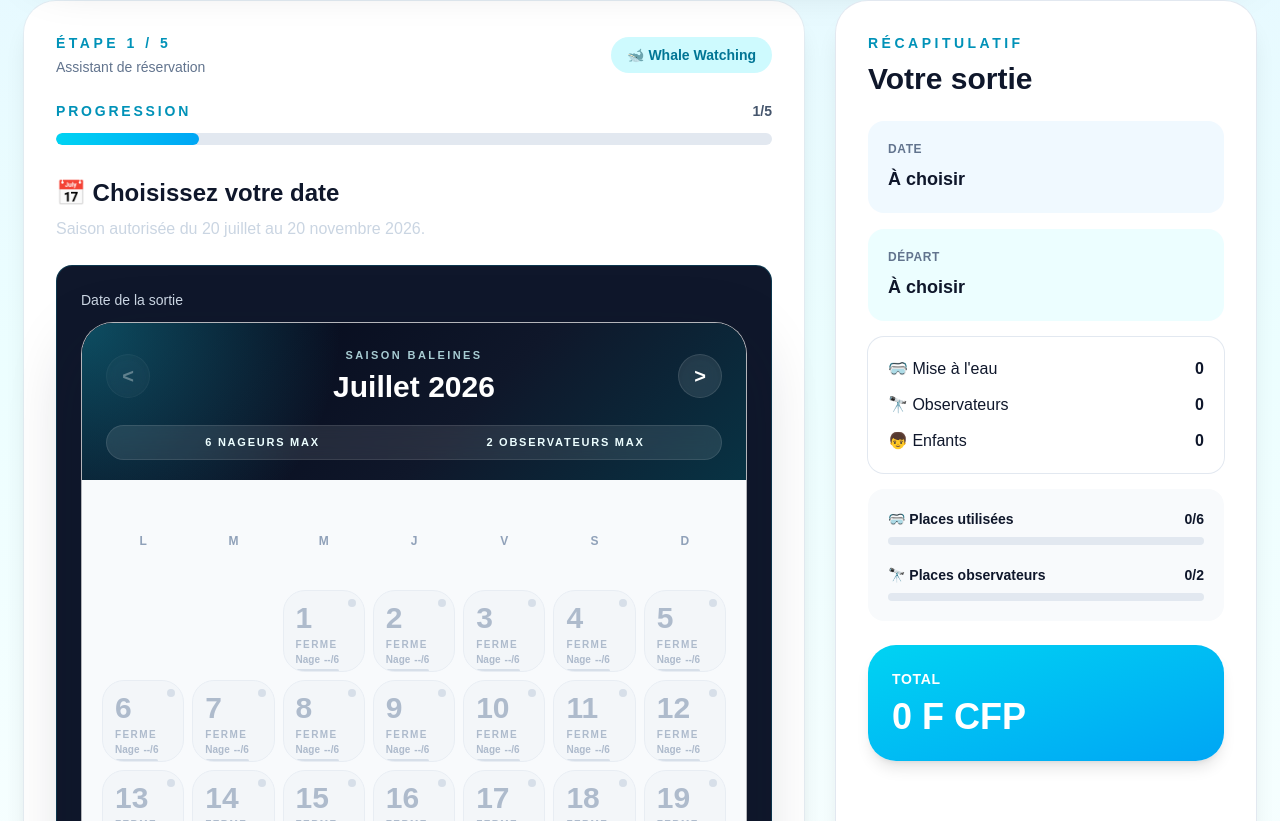
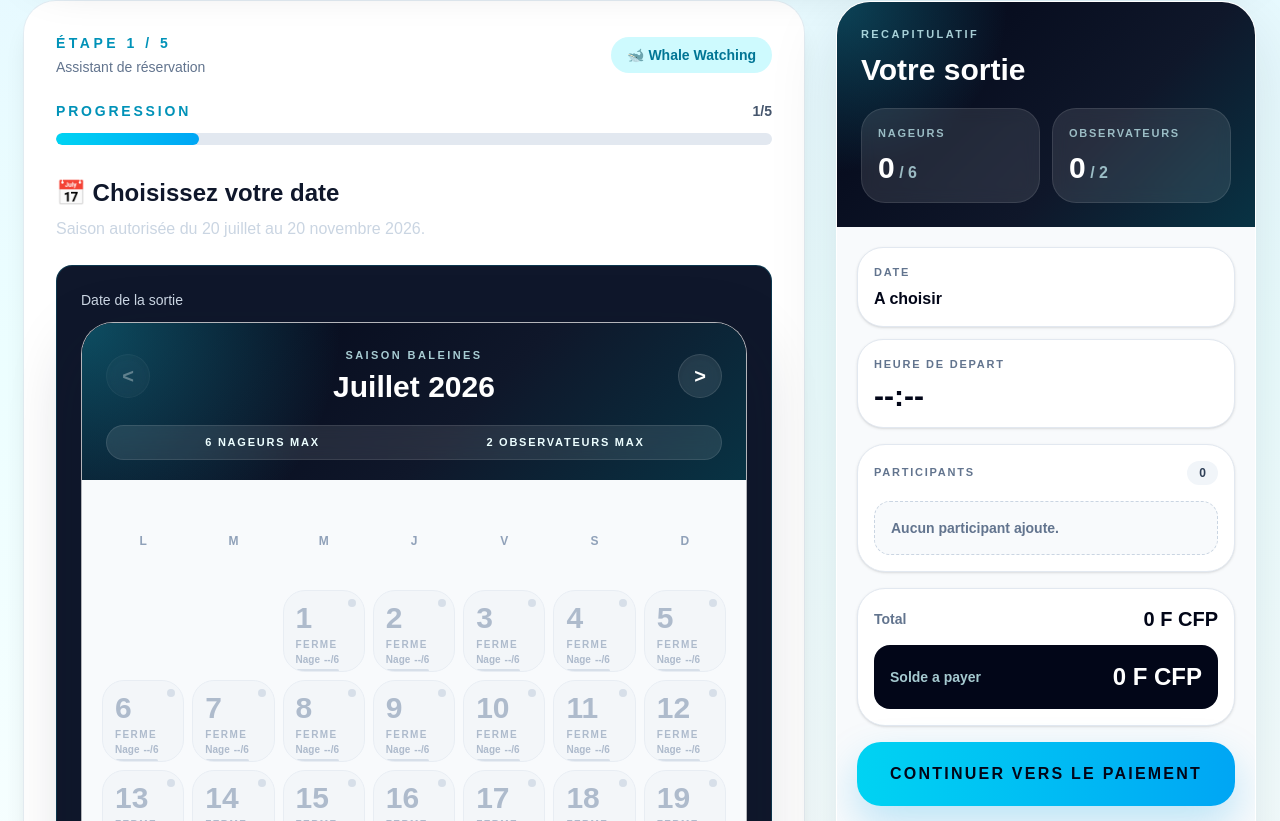
Before and after one commit to sebartacus/tahiti-trip-booking, a Next.js app: page /baleines in a window 1280 px wide. Shown: the part 599-1420 px from the top of the page. Built offline with nearby package versions, Linux system fonts and the light colour scheme.

Commit message:
refactor whale watching v2 summary card

```diff
--- a/src/features/whale-watching-v2/components/layout/SummaryCard.tsx
+++ b/src/features/whale-watching-v2/components/layout/SummaryCard.tsx
@@ -1,7 +1,10 @@
 "use client";
 
-import { BookingState } from "../../types/booking";
-import { formatXpf, formatDateFr } from "../../utils/format";
+import type {
+  BookingState,
+  Participant,
+} from "../../types/booking";
+import { formatDateFr, formatXpf } from "../../utils/format";
 import {
   countAdultObservers,
   countChildObservers,
@@ -13,97 +16,197 @@ type Props = {
   total: number;
 };
 
+type BookingPaymentFields = BookingState & {
+  acompte?: number;
+  deposit?: number;
+  paidAmount?: number;
+  amountPaid?: number;
+};
+
+const typeLabels: Record<Participant["type"], string> = {
+  water: "Nageur",
+  adult_observer: "Observateur adulte",
+  child_observer: "Observateur enfant",
+};
+
+function getDepositAmount(booking: BookingState) {
+  const payment = booking as BookingPaymentFields;
+  const value =
+    payment.acompte ??
+    payment.deposit ??
+    payment.paidAmount ??
+    payment.amountPaid;
+
+  return typeof value === "number" && value > 0 ? value : 0;
+}
+
+function getParticipantName(participant: Participant, index: number) {
+  const name = `${participant.firstName} ${participant.lastName}`.trim();
+
+  return name || `Participant ${index + 1}`;
+}
+
+function getGearLabel(participant: Participant) {
+  if (participant.type !== "water") return "A bord";
+  if (participant.hasOwnGear) return "Materiel personnel";
+
+  const wetsuit = participant.wetsuitSize ?? "combinaison";
+  const fins = participant.finsSize ?? "palmes";
+
+  return `${wetsuit} / ${fins}`;
+}
+
 export function SummaryCard({ booking, total }: Props) {
   const water = countWaterParticipants(booking.participants);
   const adults = countAdultObservers(booking.participants);
   const children = countChildObservers(booking.participants);
   const observers = adults + children;
+  const deposit = getDepositAmount(booking);
+  const balance = Math.max(total - deposit, 0);
 
   return (
-    <aside className="sticky top-6 rounded-[32px] bg-white p-8 shadow-xl ring-1 ring-slate-200">
-      <div className="mb-6">
-        <p className="text-sm font-bold uppercase tracking-[0.25em] text-cyan-600">
-          Récapitulatif
+    <aside className="sticky top-6 overflow-hidden rounded-[34px] border border-white/70 bg-white shadow-[0_24px_70px_rgba(15,23,42,0.12)]">
+      <div className="bg-[radial-gradient(circle_at_top_left,rgba(34,211,238,0.3),transparent_36%),linear-gradient(135deg,#020617,#0f172a_62%,#083344)] p-5 text-white sm:p-6">
+        <p className="text-[11px] font-black uppercase tracking-[0.22em] text-cyan-100/80">
+          Recapitulatif
         </p>
 
-        <h2 className="mt-2 text-3xl font-black text-slate-900">
+        <h2 className="mt-2 text-3xl font-black leading-tight">
           Votre sortie
         </h2>
-      </div>
 
-      <div className="space-y-4">
-        <div className="rounded-2xl bg-sky-50 p-5">
-          <p className="text-xs font-bold uppercase tracking-wider text-slate-500">
-            Date
-          </p>
-          <p className="mt-2 text-lg font-bold text-slate-900">
-            {booking.selectedDate
-              ? formatDateFr(booking.selectedDate)
-              : "À choisir"}
-          </p>
-        </div>
+        <div className="mt-5 grid grid-cols-2 gap-3">
+          <div className="rounded-3xl border border-white/10 bg-white/10 p-4 backdrop-blur">
+            <p className="text-[11px] font-black uppercase tracking-[0.16em] text-cyan-100/70">
+              Nageurs
+            </p>
 
-        <div className="rounded-2xl bg-cyan-50 p-5">
-          <p className="text-xs font-bold uppercase tracking-wider text-slate-500">
-            Départ
-          </p>
-          <p className="mt-2 text-lg font-bold text-slate-900">
-            {booking.departureTime ?? "À choisir"}
-          </p>
-        </div>
-
-        <div className="rounded-2xl bg-white p-5 ring-1 ring-slate-200">
-          <div className="flex justify-between">
-            <span>🥽 Mise à l'eau</span>
-            <strong>{water}</strong>
+            <p className="mt-2 text-3xl font-black">
+              {water}
+              <span className="text-base font-bold text-cyan-100/70"> / 6</span>
+            </p>
           </div>
 
-          <div className="mt-3 flex justify-between">
-            <span>🔭 Observateurs</span>
-            <strong>{adults}</strong>
-          </div>
+          <div className="rounded-3xl border border-white/10 bg-white/10 p-4 backdrop-blur">
+            <p className="text-[11px] font-black uppercase tracking-[0.16em] text-cyan-100/70">
+              Observateurs
+            </p>
 
-          <div className="mt-3 flex justify-between">
-            <span>👦 Enfants</span>
-            <strong>{children}</strong>
-          </div>
-        </div>
-
-        <div className="rounded-2xl bg-slate-50 p-5">
-          <div className="mb-2 flex justify-between text-sm font-semibold">
-            <span>🥽 Places utilisées</span>
-            <span>{water}/6</span>
-          </div>
-
-          <div className="h-2 overflow-hidden rounded-full bg-slate-200">
-            <div
-              className="h-full rounded-full bg-cyan-500 transition-all"
-              style={{ width: `${(water / 6) * 100}%` }}
-            />
-          </div>
-
-          <div className="mt-5 mb-2 flex justify-between text-sm font-semibold">
-            <span>🔭 Places observateurs</span>
-            <span>{observers}/2</span>
-          </div>
-
-          <div className="h-2 overflow-hidden rounded-full bg-slate-200">
-            <div
-              className="h-full rounded-full bg-emerald-500 transition-all"
-              style={{ width: `${(observers / 2) * 100}%` }}
-            />
+            <p className="mt-2 text-3xl font-black">
+              {observers}
+              <span className="text-base font-bold text-cyan-100/70"> / 2</span>
+            </p>
           </div>
         </div>
       </div>
 
-      <div className="mt-6 rounded-[28px] bg-gradient-to-br from-cyan-400 to-sky-500 p-6 text-white shadow-lg">
-        <p className="text-sm font-bold uppercase tracking-wider">
-          Total
-        </p>
+      <div className="space-y-4 bg-slate-50 p-4 sm:p-5">
+        <div className="grid gap-3 sm:grid-cols-2 lg:grid-cols-1">
+          <section className="rounded-[26px] border border-slate-200 bg-white p-4 shadow-sm">
+            <p className="text-[11px] font-black uppercase tracking-[0.16em] text-slate-500">
+              Date
+            </p>
 
-        <p className="mt-2 text-4xl font-black">
-          {formatXpf(total)}
-        </p>
+            <p className="mt-2 text-base font-black leading-snug text-slate-950">
+              {booking.selectedDate
+                ? formatDateFr(booking.selectedDate)
+                : "A choisir"}
+            </p>
+          </section>
+
+          <section className="rounded-[26px] border border-slate-200 bg-white p-4 shadow-sm">
+            <p className="text-[11px] font-black uppercase tracking-[0.16em] text-slate-500">
+              Heure de depart
+            </p>
+
+            <p className="mt-2 text-3xl font-black leading-none text-slate-950">
+              {booking.departureTime ?? "--:--"}
+            </p>
+          </section>
+        </div>
+
+        <section className="rounded-[28px] border border-slate-200 bg-white p-4 shadow-sm">
+          <div className="flex items-center justify-between gap-3">
+            <p className="text-[11px] font-black uppercase tracking-[0.16em] text-slate-500">
+              Participants
+            </p>
+
+            <span className="rounded-full bg-slate-100 px-3 py-1 text-xs font-black text-slate-700">
+              {booking.participants.length}
+            </span>
+          </div>
+
+          <div className="mt-4 space-y-3">
+            {booking.participants.length === 0 && (
+              <div className="rounded-2xl border border-dashed border-slate-300 bg-slate-50 p-4 text-sm font-semibold text-slate-500">
+                Aucun participant ajoute.
+              </div>
+            )}
+
+            {booking.participants.map((participant, index) => (
+              <div
+                key={participant.id}
+                className="rounded-2xl border border-slate-100 bg-slate-50 p-4"
+              >
+                <div className="flex items-start justify-between gap-3">
+                  <div className="min-w-0">
+                    <p className="truncate text-sm font-black text-slate-950">
+                      {getParticipantName(participant, index)}
+                    </p>
+
+                    <p className="mt-1 text-xs font-bold text-slate-500">
+                      {typeLabels[participant.type]}
+                    </p>
+                  </div>
+
+                  <span className="rounded-full bg-white px-3 py-1 text-[11px] font-black uppercase tracking-[0.1em] text-cyan-700">
+                    {participant.age || "Age"}
+                  </span>
+                </div>
+
+                <p className="mt-3 text-xs font-semibold text-slate-600">
+                  {getGearLabel(participant)}
+                </p>
+              </div>
+            ))}
+          </div>
+        </section>
+
+        <section className="space-y-3 rounded-[28px] border border-slate-200 bg-white p-4 shadow-sm">
+          <div className="flex items-center justify-between gap-4">
+            <span className="text-sm font-bold text-slate-500">Total</span>
+            <strong className="text-xl font-black text-slate-950">
+              {formatXpf(total)}
+            </strong>
+          </div>
+
+          {deposit > 0 && (
+            <div className="flex items-center justify-between gap-4 rounded-2xl bg-emerald-50 px-4 py-3">
+              <span className="text-sm font-bold text-emerald-700">
+                Acompte
+              </span>
+              <strong className="font-black text-emerald-700">
+                {formatXpf(deposit)}
+              </strong>
+            </div>
+          )}
+
+          <div className="flex items-center justify-between gap-4 rounded-2xl bg-slate-950 px-4 py-4 text-white">
+            <span className="text-sm font-bold text-cyan-100/80">
+              Solde a payer
+            </span>
+            <strong className="text-2xl font-black">
+              {formatXpf(balance)}
+            </strong>
+          </div>
+        </section>
+
+        <button
+          type="button"
+          className="w-full rounded-[24px] bg-gradient-to-r from-cyan-400 to-sky-500 px-5 py-5 text-base font-black uppercase tracking-[0.14em] text-slate-950 shadow-[0_18px_40px_rgba(14,165,233,0.26)] transition hover:-translate-y-0.5 hover:shadow-[0_22px_50px_rgba(14,165,233,0.34)]"
+        >
+          Continuer vers le paiement
+        </button>
       </div>
     </aside>
   );
```
